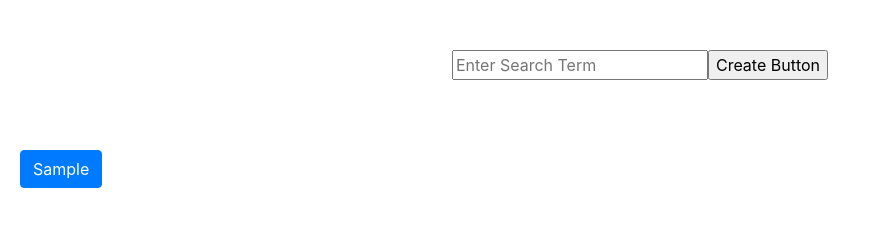
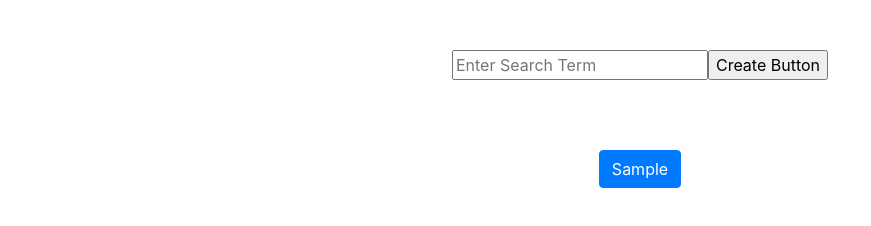
Before and after one commit to sun624/GithubJobsHerokuAPI, a plain HTML site: page index.html in a window 1280 px wide. Both pictures are taken after typing "Sample" into the empty fields and a click on the input "Create Button". Shown: the whole page, without its empty margins (0-871 px from the left). Drawn offline with nearby package versions, Linux system fonts and the light colour scheme.

Commit message:
reset button

```diff
--- a/index.html
+++ b/index.html
@@ -31,7 +31,10 @@
       <input type="submit" value="Create Button" />
     </form>
 
-    <div id="btns_container"></div>
+    <div
+      id="btns_container"
+      style="display: flex; justify-content: center; align-items: center"
+    ></div>
 
     <div id="cards_container"></div>
 
--- a/script.js
+++ b/script.js
@@ -2,6 +2,10 @@ document.querySelector("#user_input").addEventListener("submit", createButton);
 
 function createButton(event) {
   event.preventDefault();
+
+  if (event.target.nextSibling.nextSibling.firstChild!== null) {
+    event.target.nextSibling.nextSibling.firstChild.remove();
+  }
   //get input from user
   const searchTerm = event.target.children[0].value;
   // create a button inside btns_container and named it with user input
```
